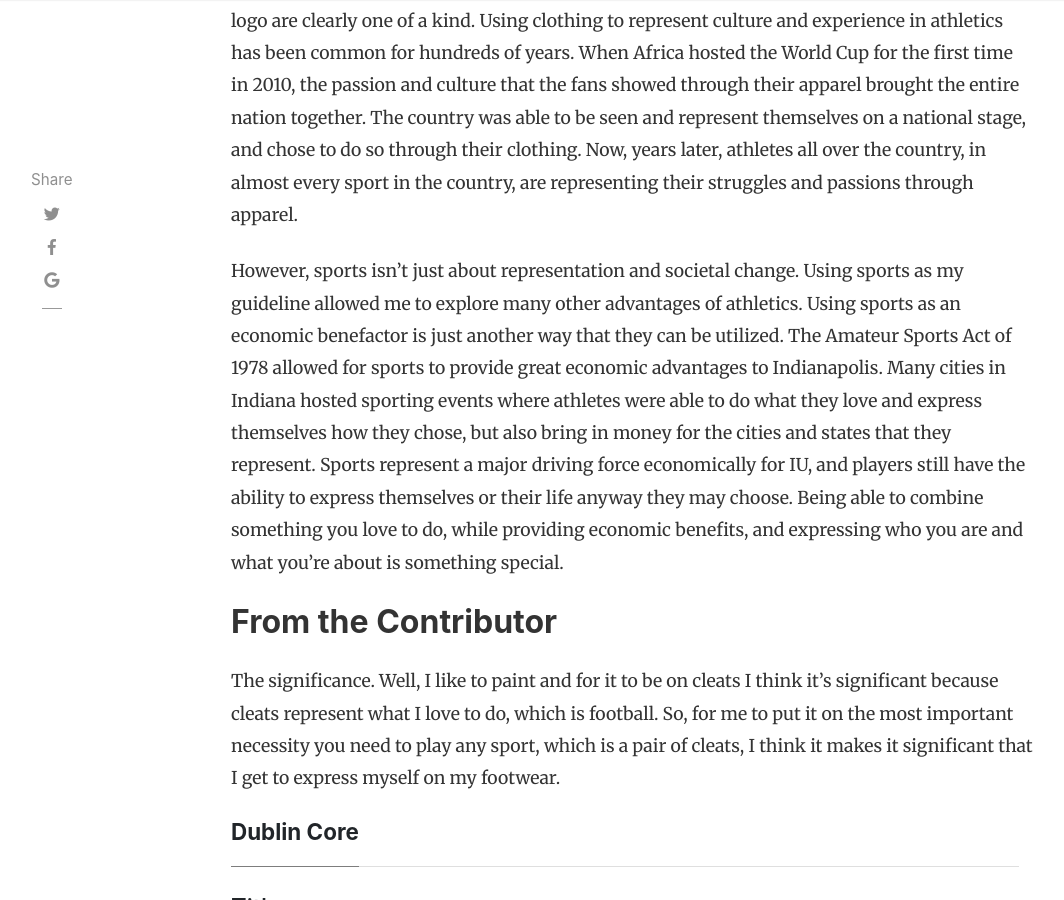
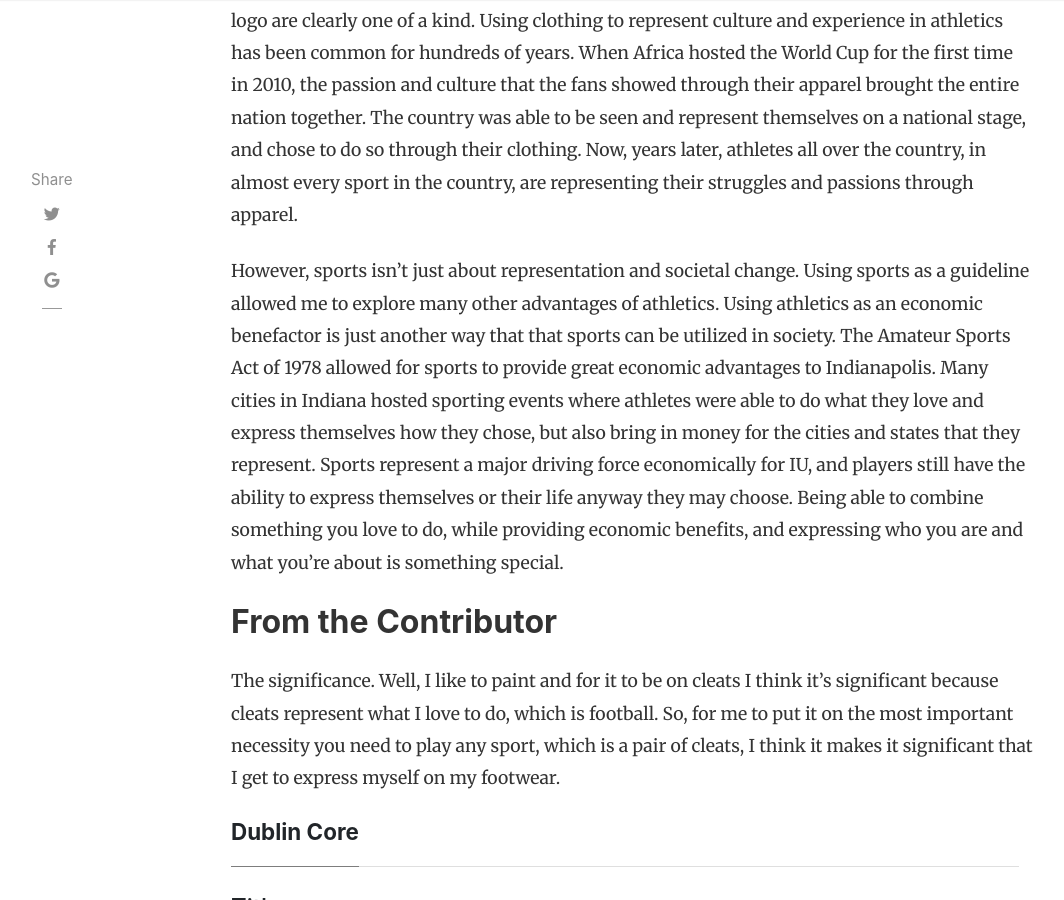
Before and after one commit to H301HistoryHarvest/H301HistoryHarvest, a Jekyll site: the page built from _items/2019-10-10-001.md, in a window 1280 px wide and 900 px high, scrolled down 946 px. Shown: the whole window, without its empty margins (54-1118 px from the left). Built offline with Jekyll 4.4.1, drawn with Linux system fonts in a browser that asks for light colours; nearby versions of some CDN libraries; comment, search, counter and statistics services are not loaded.

Commit message:
Update 2019-10-10-001.md

```diff
--- a/_items/2019-10-10-001.md
+++ b/_items/2019-10-10-001.md
@@ -18,7 +18,7 @@ tags: [ material culture, clothing, feet, shoes, cleat, Adidas ]
 
 These candy-striped Adidas cleats, with their broken-heart, red laces, and gold three-stripe logo are clearly one of a kind. Using clothing to represent culture and experience in athletics has been common for hundreds of years. When Africa hosted the World Cup for the first time in 2010, the passion and culture that the fans showed through their apparel brought the entire nation together. The country was able to be seen and represent themselves on a national stage, and chose to do so through their clothing. Now, years later, athletes all over the country, in almost every sport in the country, are representing their struggles and passions through apparel.
 
-However, sports isn’t just about representation and societal change. Using sports as my guideline allowed me to explore many other advantages of athletics. Using sports as an economic benefactor is just another way that they  can be utilized. The Amateur Sports Act of 1978 allowed for sports to provide great economic advantages to Indianapolis. Many cities in Indiana hosted sporting events where athletes were able to do what they love and express themselves how they chose, but also bring in money for the cities and states that they represent. Sports represent a major driving force economically for IU, and players still have the ability to express themselves or their life anyway they may choose. Being able to combine something you love to do, while providing economic benefits, and expressing who you are and what you're about  is something special.
+However, sports isn’t just about representation and societal change. Using sports as a guideline allowed me to explore many other advantages of athletics. Using athletics as an economic benefactor is just another way that that sports can be utilized in society. The Amateur Sports Act of 1978 allowed for sports to provide great economic advantages to Indianapolis. Many cities in Indiana hosted sporting events where athletes were able to do what they love and express themselves how they chose, but also bring in money for the cities and states that they represent. Sports represent a major driving force economically for IU, and players still have the ability to express themselves or their life anyway they may choose. Being able to combine something you love to do, while providing economic benefits, and expressing who you are and what you're about  is something special.
 
 
 ## From the Contributor
```
